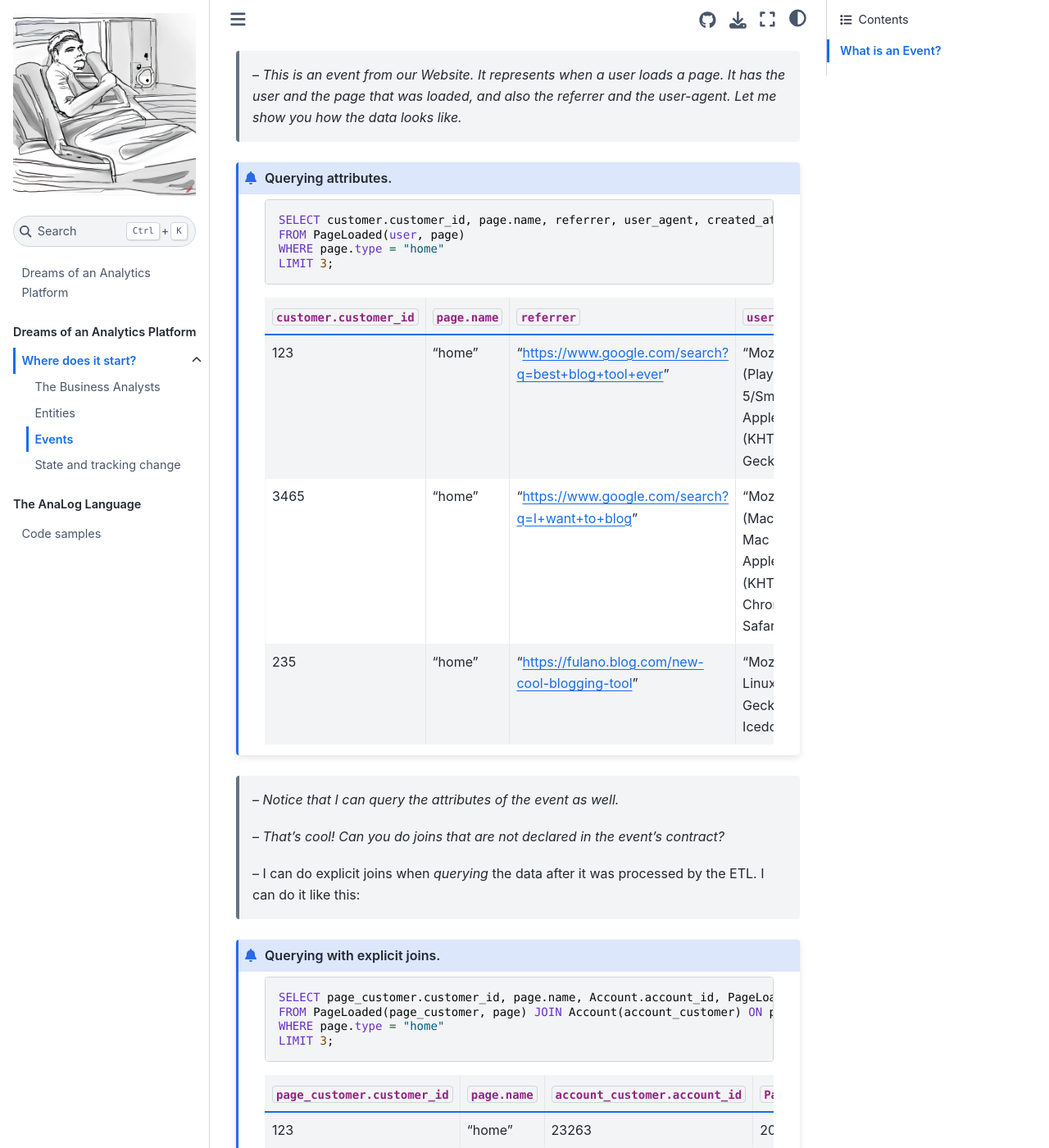
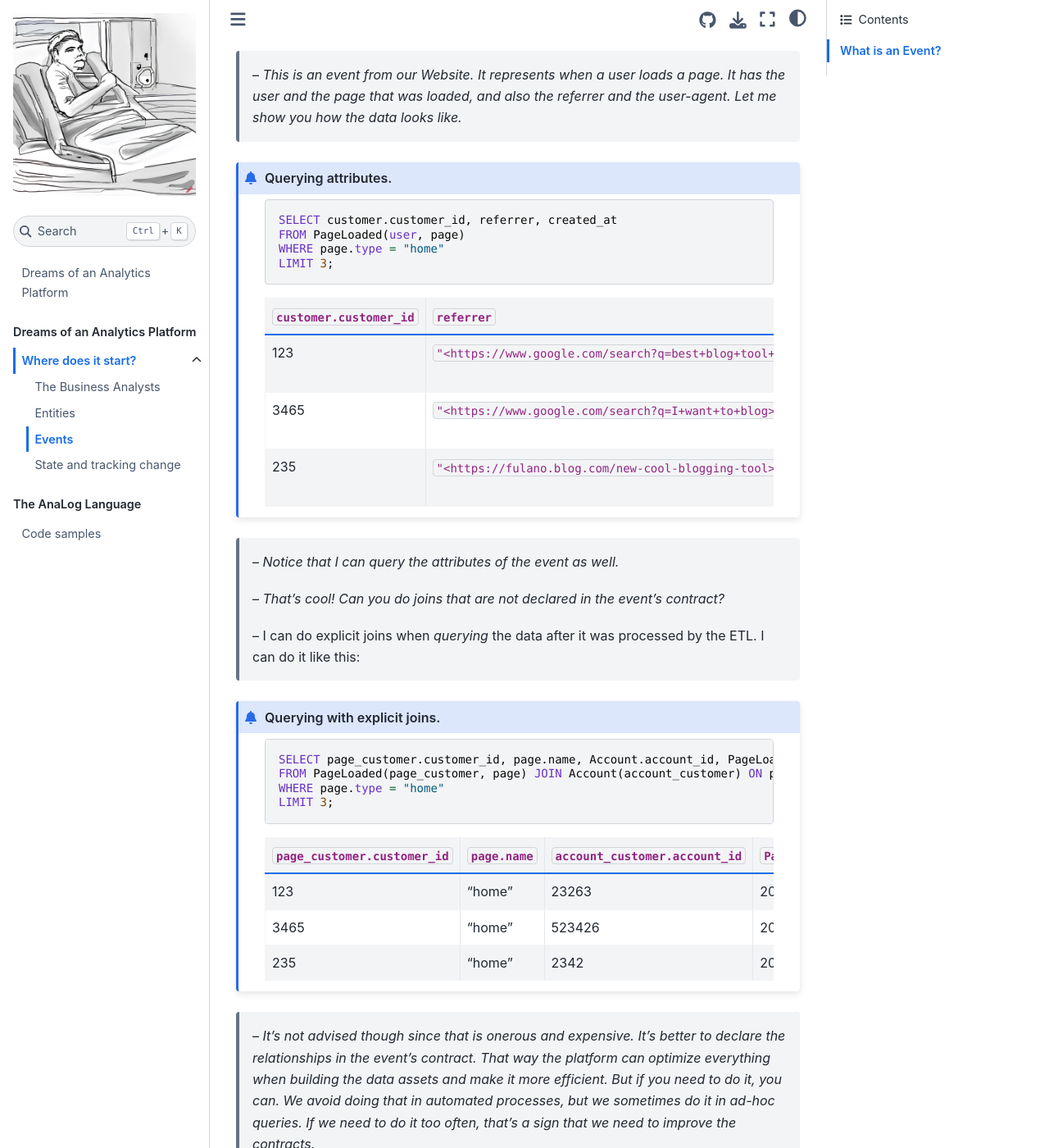
Before and after one commit to rcalsaverini/dreams, a Jupyter Book: the page built from contents/01/dreaming/01/contracts/03_events.md, in a window 1280 px wide and 1400 px high, scrolled down 1707 px. Shown: the whole window at 82% size. Built offline with Jupyter Book 1.0.4 settings and Sphinx 7.4.7 and the Sphinx Book theme 1.1.4, drawn with Linux system fonts in a browser that asks for light colours; some of the changed text lies outside the part shown.

Commit message:
fixed a few more typos

```diff
--- a/contents/01/dreaming/01/contracts/03_events.md
+++ b/contents/01/dreaming/01/contracts/03_events.md
@@ -4,7 +4,7 @@
 
 > – *What about that events thing?*
 >
-> – *Alright, let's talk about events! Events represent things that happened to entities. They are immutable as well. If an event happened, it happened. It can't unhappen. They also have and unique identifier and a creation date, but more importantly, the have relationships!
+> – *Alright, let's talk about events! Events represent things that happened to entities. They are immutable as well. If an event happened, it happened. It can't unhappen. They also have and unique identifier and a creation date, but more importantly, the have relationships!*
 >
 
 They showed me again the code for the event block[^syntax]:
@@ -61,17 +61,17 @@ event PageLoaded:
 
 ::::{admonition} Querying attributes.
 :::{code-block} sql
-SELECT customer.customer_id, page.name, referrer, user_agent, created_at
+SELECT customer.customer_id, referrer, created_at
 FROM PageLoaded(user, page)
 WHERE page.type = "home"
 LIMIT 3;
 :::
 :::{table}
-| `customer.customer_id` | `page.name` | `referrer`                                            | `user_agent`                                                                                                            | `created_at`        |
-|------------------------|-------------|-------------------------------------------------------|-------------------------------------------------------------------------------------------------------------------------|---------------------|
-| 123                    | "home"      | "https://www.google.com/search?q=best+blog+tool+ever" | "Mozilla/5.0 (PlayStation 5/SmartTV) AppleWebKit/605.1.15 (KHTML, like Gecko)"                                          | 2022-06-01 15:31:32 |
-| 3465                   | "home"      | "https://www.google.com/search?q=I+want+to+blog"      | "Mozilla/5.0 (Macintosh; Intel Mac OS X 10_13_2) AppleWebKit/537.36 (KHTML, like Gecko) Chrome/110.0.0.0 Safari/537.36" | 2022-06-01 15:31:53 |
-| 235                    | "home"      | "https://fulano.blog.com/new-cool-blogging-tool"      | "Mozilla/5.0 (X11; Linux i686; rv:45.0) Gecko/20100101 Icedove/45.6.0"                                                  | 2022-06-01 15:32:23 |
+| `customer.customer_id` | `referrer`                                                | `created_at`        |
+|------------------------|-----------------------------------------------------------|---------------------|
+| 123                    | `"<https://www.google.com/search?q=best+blog+tool+ever>"` | 2022-06-01 15:31:32 |
+| 3465                   | `"<https://www.google.com/search?q=I+want+to+blog>"`      | 2022-06-01 15:31:53 |
+| 235                    | `"<https://fulano.blog.com/new-cool-blogging-tool>"`      | 2022-06-01 15:32:23 |
 :::
 ::::
 
```
Also changed, not shown: other parts of contents/01/dreaming/01/contracts/03_events.md (+1 -1 lines).
